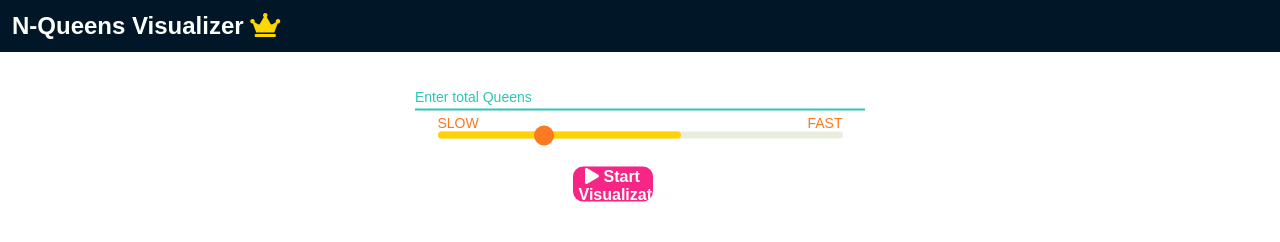
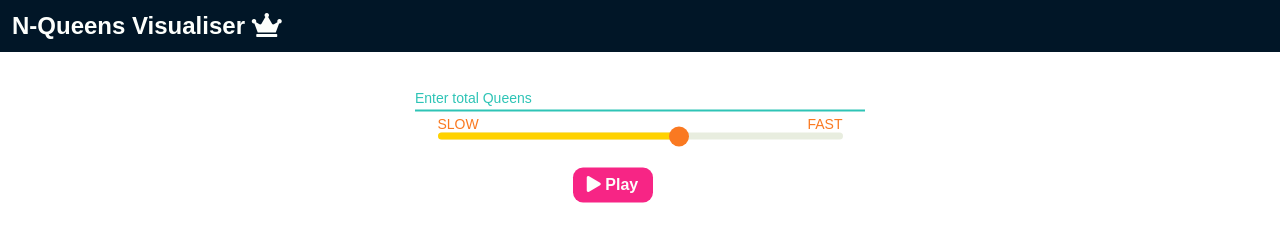
Before and after one commit to RajBhadoriya/R-Queens, a plain HTML site: page index.html in a window 1280 px wide. Drawn offline with Linux system fonts and the light colour scheme.

Commit message:
second commit

```diff
--- a/index.html
+++ b/index.html
@@ -3,7 +3,7 @@
   <head>
     <meta charset="UTF-8" />
     <meta name="viewport" content="width=device-width, initial-scale=1.0" />
-    <title>N-Queens Visualizer</title>
+    <title>N-Queen-Visualiser</title>
     <link
       rel="stylesheet"
       href="https://use.fontawesome.com/releases/v5.8.1/css/all.css"
@@ -14,13 +14,13 @@
   <body>
     <header class="header">
       <h2>
-        N-Queens Visualizer <i class="fas fa-crown" style="color: #ffd700"></i>
+        N-Queens Visualiser <i class="fas fa-crown" style="color: #fdfffc"></i>
       </h2>
     </header>
     <div class="n-queen">
       <div class="inputbox">
         <input type="number" class="numberbox" id="numberbox" required />
-        <label for="numberbox">Enter total Queens</label>
+        <label>Enter total Queens</label>
       </div>
 
       <div class="slider-container">
@@ -28,14 +28,14 @@
           class="slider"
           id="slider"
           type="range"
-          min="4"
-          max="20"
-          value="8"
+          min="0"
+          max="100"
+          value="60"
         />
         <div id="progress-bar"></div>
       </div>
       <button class="play-button" id="play-button">
-        <i class="fa fa-play" aria-hidden="true"></i> Start Visualization
+        <i class="fa fa-play" aria-hidden="true"></i> Play
       </button>
     </div>
 
```
